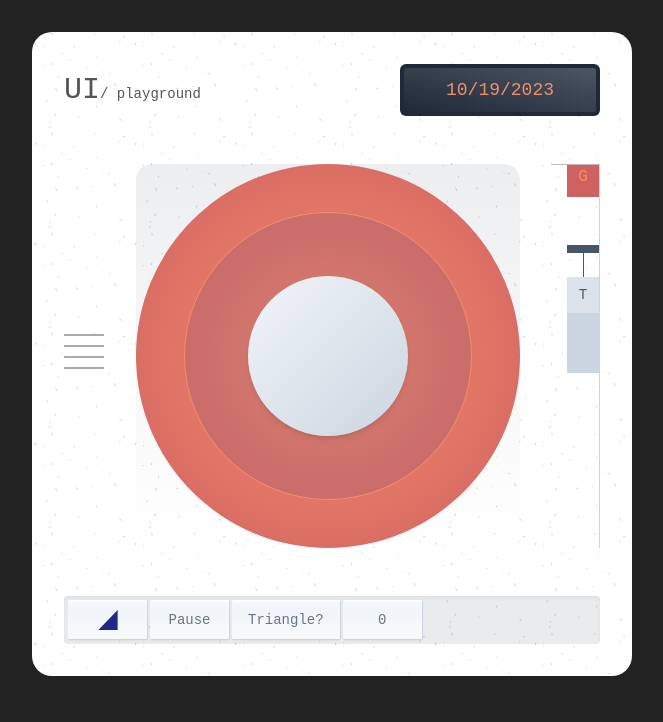
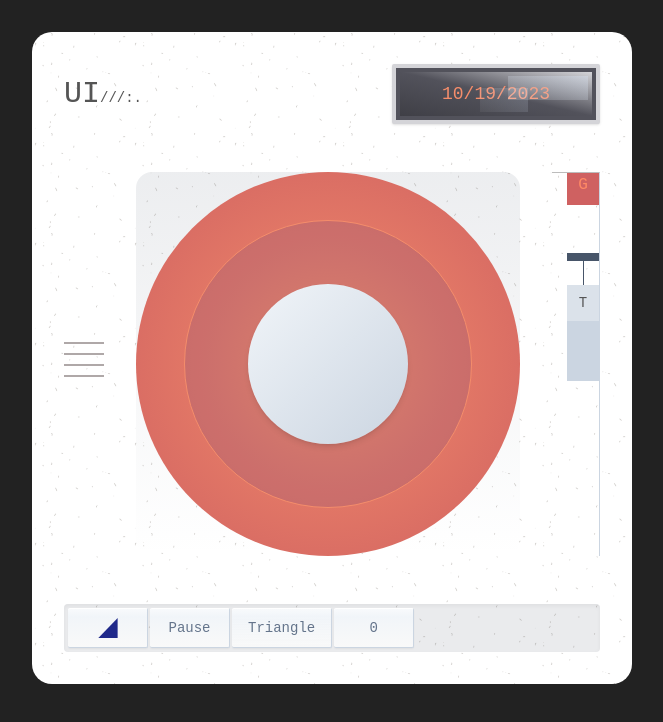
Before and after one commit to mike-healy/ui, a React (Vite) app: page / in a window 1280 px wide. Shown: the top 722 px of the page, without its empty margins (308-971 px from the left). Built offline with nearby package versions, Linux system fonts and the light colour scheme; a web font is replaced by a local one.

Commit message:
Goosin around

```diff
--- a/src/Actions.jsx
+++ b/src/Actions.jsx
@@ -35,10 +35,14 @@ const Actions = () => {
       </ActionButton>
 
       {hasStop && (
-        <ActionButton onClick={() => {
-          setHasStop(false)
-          setClickCount(clickCount + 1)
-        }}>Triangle?</ActionButton>
+        <ActionButton
+          onClick={() => {
+            setHasStop(false)
+            setClickCount(clickCount + 1)
+          }}
+        >
+          Triangle
+        </ActionButton>
       )}
       <ActionButton>{ clickCount }</ActionButton>
     </div>
--- a/src/App.jsx
+++ b/src/App.jsx
@@ -58,7 +58,7 @@ function App() {
             <div className="flex-1 max-w-5xl rounded-2xl bg-gradient-to-b from-slate-600/10 to-transparent">
               <div className="mx-auto d1 flex items-center place-content-center rounded-full w-32 h-32 md:w-96 md:h-96">
                 <div className="d2 flex items-center place-content-center rounded-full w-24 h-24 md:h-72 md:w-72">
-                  <div className="bg-gradient-to-tl from-slate-300 to-slate-100 rounded-full w-12 h-12 md:h-40 md:w-40 hover:w-24 shadow-md hover:rotate-90 transform-gpu transition-all"></div>
+                  <div className="bg-gradient-to-tl from-slate-300 to-slate-100 rounded-full w-12 h-12 md:h-40 md:w-40 __hover:w-24 shadow-md hover:rotate-90 transform-gpu transition-all"></div>
                 </div>
               </div>
             </div>
--- a/src/Header.jsx
+++ b/src/Header.jsx
@@ -4,7 +4,7 @@ const Header = ({ timeMode, toggle }) => {
   return <header className="flex items-center pb-12">
     <h1 className="text-3xl flex-1 font-light">
       UI
-      <span className="text-sm">/ playground</span>
+      <span className="text-sm">///:.</span>
     </h1>
     <Lcd
       timeMode={timeMode}
--- a/src/Lcd.jsx
+++ b/src/Lcd.jsx
@@ -12,11 +12,13 @@ const Lcd = ({ timeMode, toggle }) => {
     return `${leadZero(d.getHours())}:${leadZero(d.getMinutes())}`
   }
 
-  return <output className="block rounded-md p-1 bg-gray-800">
+  return <output className="block rounded-sm p-1 bg-zinc-600 border-zinc-300 border-4 shadow">
     <time
       onClick={toggle}
-      className="block w-32 sm:w-48 text-sm md:text-lg rounded-[calc(0.375rem-0.25rem)] text-center p-1 sm:p-2 bg-gradient-to-bl from-gray-600 to-gray-800"
+      className="relative block w-32 sm:w-48 text-sm md:text-lg text-center p-1 sm:p-2 bg-gradient-to-bl from-zinc-300 via-zinc-600 to-zinc-700"
     >
+      <span className="block absolute top-1 right-1 w-20 h-[55%] bg-gradient-to-tr from-white/15 to-blue-100/30"></span>
+      <span className="block absolute top-4 right-16 w-12 h-[55%] bg-gradient-to-tr from-white/5 to-blue-100/20"></span>
       { label() }
     </time>
   </output>
```
